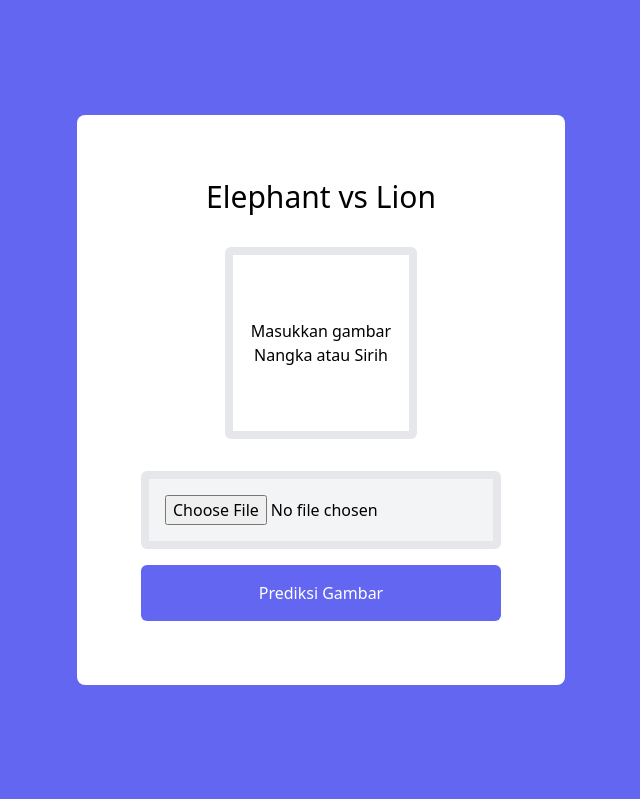
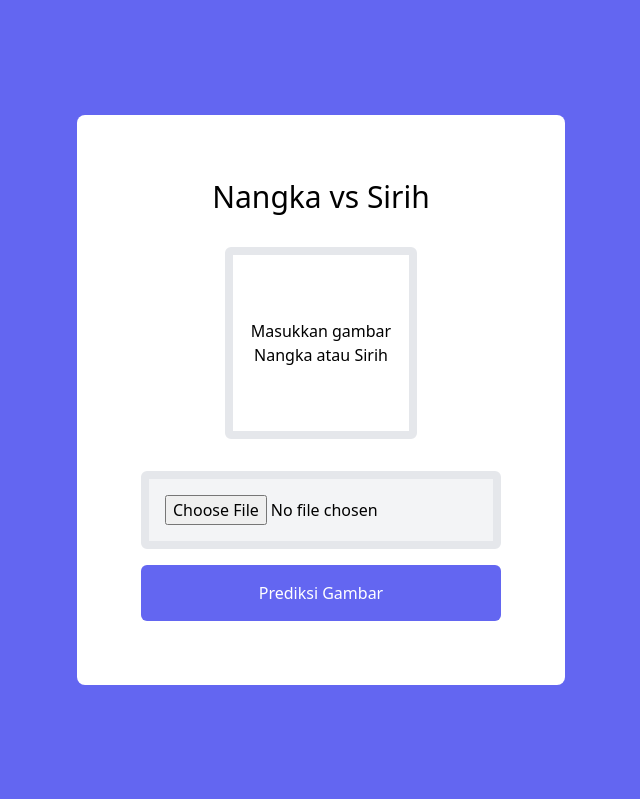
Before and after one commit to F-012/CNN_classification, a Flask app: page / in a window 1280 px wide. Shown: the top 799 px of the page, without its empty margins (319-959 px from the left). Run offline with Flask 2, Linux system fonts and the light colour scheme.

Commit message:
fix typo penulisan :v

```diff
--- a/templates/index.html
+++ b/templates/index.html
@@ -31,7 +31,7 @@
                     rounded-lg
                 "
             >
-                <h1 class="text-3xl text-bold">Elephant vs Lion</h1>
+                <h1 class="text-3xl text-bold">Nangka vs Sirih  </h1>
 
                 {% if uploaded_image %}
                 <img
```
